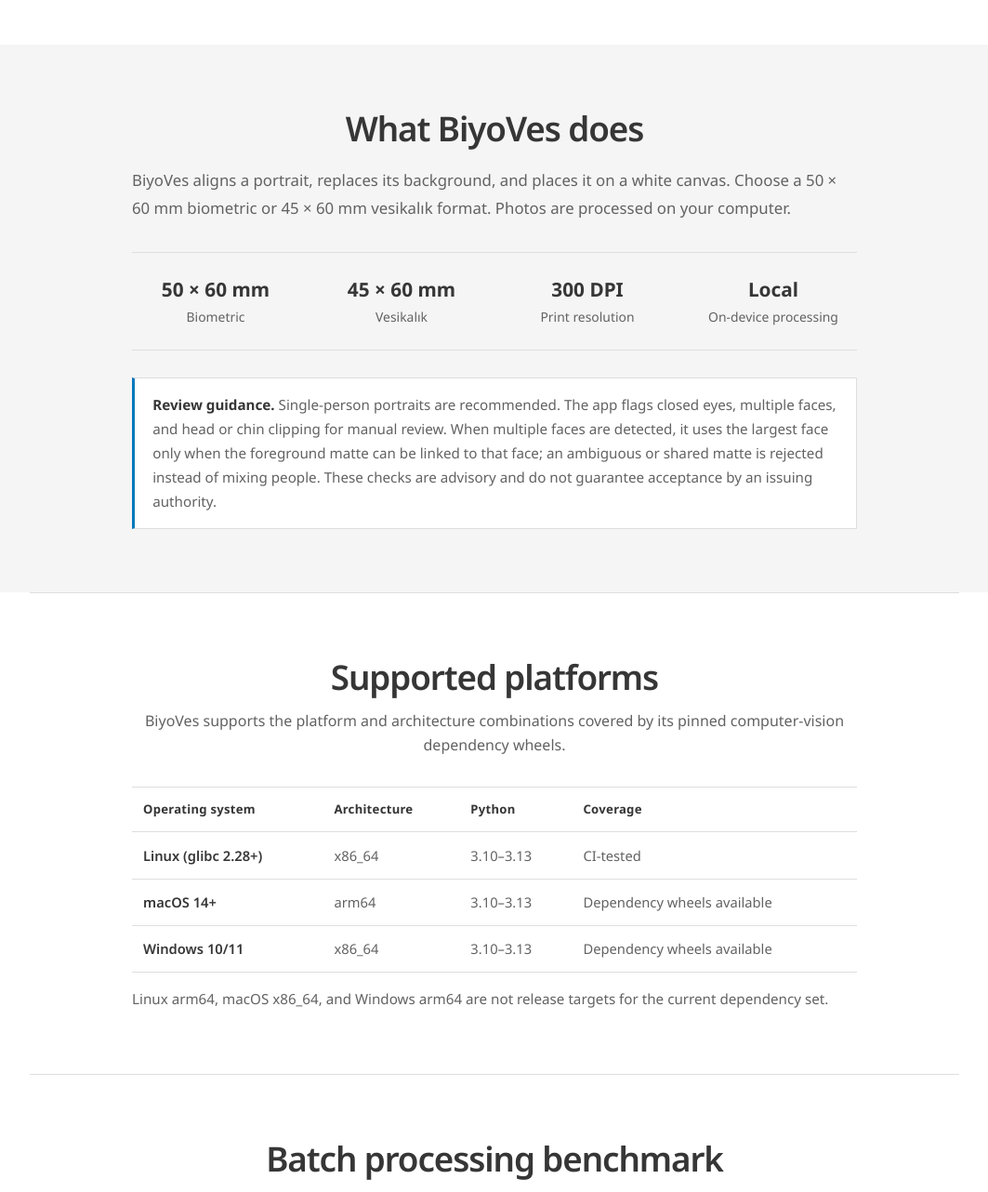
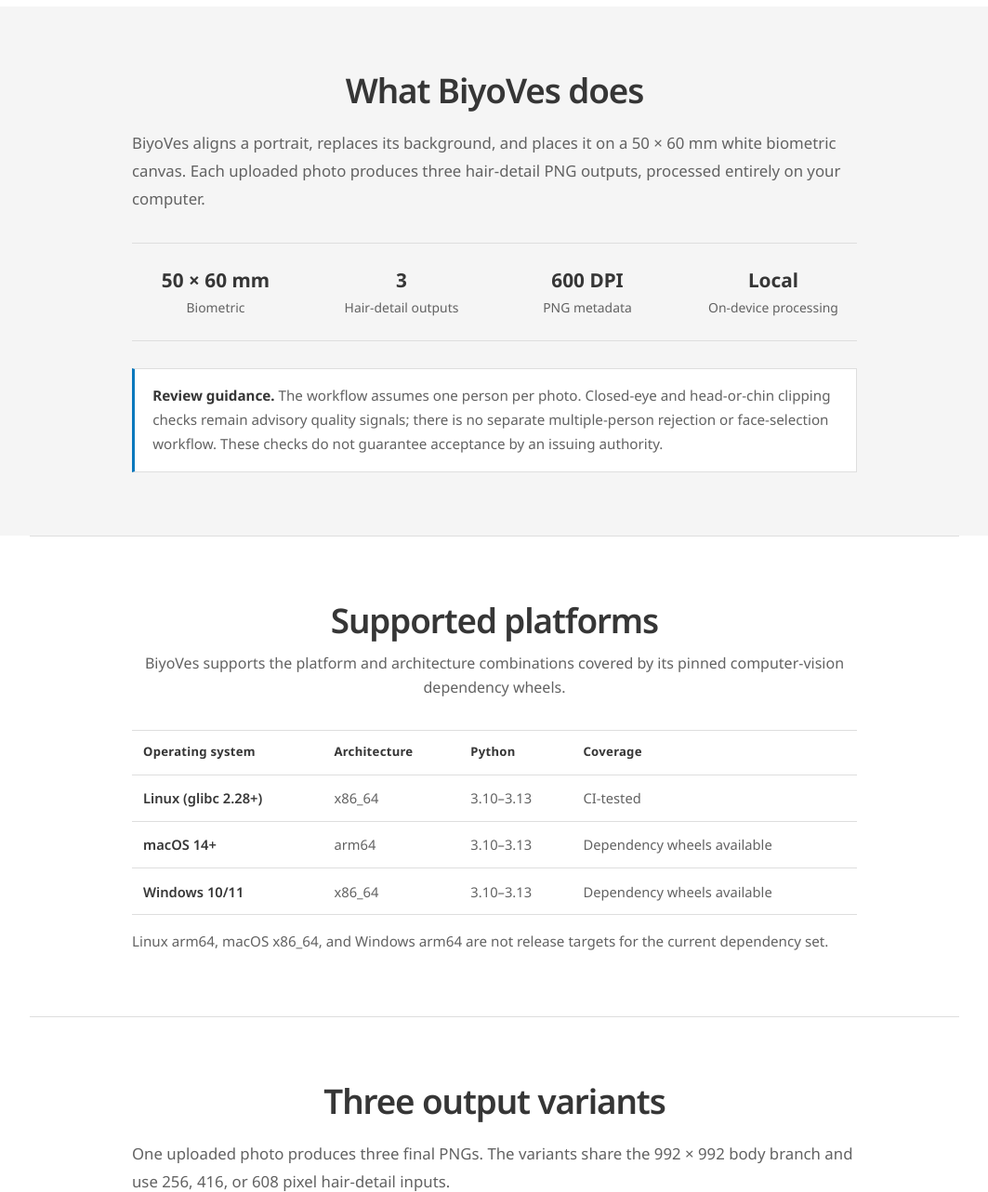
Before and after one commit to mehmetaytugyuruk/mehmetaytugyuruk.github.io, a Jekyll site: the page built from biyoves/index.html, in a window 1280 px wide and 1400 px high, scrolled down 1003 px, cut to the strip 118-1400 px from the top of the window. Shown: the whole strip at 93% size, without its empty margins (108-1171 px from the left). Built offline with Jekyll 4.4.1, drawn with Linux system fonts in a browser that asks for light colours; some web fonts are replaced; some of the changed text lies outside the part shown.

Commit message:
Refresh BiyoVes site content

```diff
--- a/_data/software.yml
+++ b/_data/software.yml
@@ -38,7 +38,7 @@
   image_height: 1194
   programming_language: Python
   context: Python app · Local photo processing
-  description: A local-first app for Turkish biometric and vesikalık portraits, with facial geometry, background matting, automatic placement, and advisory quality checks.
+  description: A local-first app for biometric portraits, with facial geometry, BiRefNet Lite background matting, three hair-detail PNG outputs, and advisory quality checks.
   links:
     - label: GitHub
       url: https://github.com/mehmetaytugyuruk/biyoves
--- a/biyoves/index.html
+++ b/biyoves/index.html
@@ -1,7 +1,7 @@
 ---
 layout: default
-title: BiyoVes — Local Turkish biometric and vesikalık photo preparation
-description: Prepare Turkish biometric and vesikalık portraits locally with BiyoVes, a free open-source app.
+title: BiyoVes — Local biometric photo processing
+description: Prepare biometric portraits locally with BiyoVes, a free open-source app.
 project_site: true
 project_stylesheet: /assets/css/biyoves.css
 og_image: /assets/images/projects/biyoves/overview.png
@@ -13,8 +13,8 @@
   <header class="bv-hero">
     <div class="bv-container bv-container-narrow">
       <h1>BiyoVes</h1>
-      <p class="bv-tagline">Prepare Turkish biometric and vesikalık photos on your computer.</p>
-      <p class="bv-intro">Turn an everyday portrait into a clean, consistently placed, white-background photo. BiyoVes combines facial geometry, soft background matting, and format-aware composition in one local workflow.</p>
+      <p class="bv-tagline">Prepare biometric photos on your computer.</p>
+      <p class="bv-intro">Turn an everyday portrait into a clean, consistently placed, white-background biometric photo. BiyoVes combines facial geometry, BiRefNet Lite background matting, and three hair-detail variants in one local workflow.</p>
       <nav class="bv-resource-links" aria-label="BiyoVes resources">
         <a class="bv-resource-link" href="https://github.com/mehmetaytugyuruk/biyoves" target="_blank" rel="noopener noreferrer">
           <svg viewBox="0 0 24 24" aria-hidden="true" fill="currentColor"><path d="M12 .8a11.2 11.2 0 0 0-3.54 21.83c.56.1.77-.24.77-.54v-2.1c-3.12.68-3.78-1.32-3.78-1.32-.51-1.3-1.25-1.65-1.25-1.65-1.02-.7.08-.69.08-.69 1.13.08 1.72 1.16 1.72 1.16 1 .1.69 2.5 3.26 1.13.1-.72.39-1.21.71-1.49-2.49-.28-5.1-1.25-5.1-5.54 0-1.22.44-2.22 1.15-3-.12-.28-.5-1.42.11-2.95 0 0 .94-.3 3.08 1.15a10.7 10.7 0 0 1 5.6 0c2.14-1.45 3.07-1.15 3.07-1.15.62 1.53.23 2.67.12 2.95.72.78 1.15 1.78 1.15 3 0 4.3-2.62 5.26-5.12 5.54.4.35.76 1.03.76 2.08v2.88c0 .3.2.65.77.54A11.2 11.2 0 0 0 12 .8Z"/></svg>
@@ -31,7 +31,7 @@
   <section class="bv-teaser bv-container" aria-label="BiyoVes overview">
     <figure>
       <a class="bv-figure-link" href="{{ '/assets/images/projects/biyoves/overview.png' | relative_url }}" aria-label="Open the BiyoVes overview image at full resolution">
-        <img src="{{ '/assets/images/projects/biyoves/overview.png' | relative_url }}" width="1920" height="1080" alt="BiyoVes turns portraits into white-background biometric and vesikalık photos." fetchpriority="high">
+        <img src="{{ '/assets/images/projects/biyoves/overview.png' | relative_url }}" width="1920" height="1080" alt="BiyoVes turns a portrait into three white-background biometric photo outputs." fetchpriority="high">
       </a>
     </figure>
   </section>
@@ -39,15 +39,15 @@
   <section class="bv-section bv-shaded" id="overview" aria-labelledby="overview-title">
     <div class="bv-container bv-container-narrow">
       <h2 id="overview-title">What BiyoVes does</h2>
-      <p class="bv-lead">BiyoVes aligns a portrait, replaces its background, and places it on a white canvas. Choose a 50 × 60 mm biometric or 45 × 60 mm vesikalık format. Photos are processed on your computer.</p>
+      <p class="bv-lead">BiyoVes aligns a portrait, replaces its background, and places it on a 50 × 60 mm white biometric canvas. Each uploaded photo produces three hair-detail PNG outputs, processed entirely on your computer.</p>
       <div class="bv-facts" aria-label="BiyoVes at a glance">
         <div><strong>50 × 60 mm</strong><span>Biometric</span></div>
-        <div><strong>45 × 60 mm</strong><span>Vesikalık</span></div>
-        <div><strong>300 DPI</strong><span>Print resolution</span></div>
+        <div><strong>3</strong><span>Hair-detail outputs</span></div>
+        <div><strong>600 DPI</strong><span>PNG metadata</span></div>
         <div><strong>Local</strong><span>On-device processing</span></div>
       </div>
       <div class="bv-note">
-        <strong>Review guidance.</strong> Single-person portraits are recommended. The app flags closed eyes, multiple faces, and head or chin clipping for manual review. When multiple faces are detected, it uses the largest face only when the foreground matte can be linked to that face; an ambiguous or shared matte is rejected instead of mixing people. These checks are advisory and do not guarantee acceptance by an issuing authority.
+        <strong>Review guidance.</strong> The workflow assumes one person per photo. Closed-eye and head-or-chin clipping checks remain advisory quality signals; there is no separate multiple-person rejection or face-selection workflow. These checks do not guarantee acceptance by an issuing authority.
       </div>
     </div>
   </section>
@@ -94,13 +94,13 @@
 
   <section class="bv-section bv-container" id="benchmark" aria-labelledby="benchmark-title">
     <div class="bv-container-narrow">
-      <h2 id="benchmark-title">Batch processing benchmark</h2>
-      <p class="bv-lead">BiyoVes processed 1,000 photos in 9 minutes 7 seconds. At an assumed expert preparation time of 2 minutes per photo, preparing the same 1,000 photos manually would take 2,000 minutes (33 hours 20 minutes).</p>
-      <div class="bv-facts" aria-label="Batch processing benchmark results">
-        <div><strong>9 min 7 sec</strong><span>BiyoVes batch time</span></div>
-        <div><strong>1,000</strong><span>photos processed</span></div>
-        <div><strong>33 hr 20 min</strong><span>estimated manual preparation</span></div>
-        <div><strong>200×+</strong><span>faster than estimated manual prep</span></div>
+      <h2 id="benchmark-title">Three output variants</h2>
+      <p class="bv-lead">One uploaded photo produces three final PNGs. The variants share the 992 × 992 body branch and use 256, 416, or 608 pixel hair-detail inputs.</p>
+      <div class="bv-facts" aria-label="BiyoVes output variants">
+        <div><strong>256 px</strong><span>Low hair detail</span></div>
+        <div><strong>416 px</strong><span>Medium hair detail</span></div>
+        <div><strong>608 px</strong><span>High hair detail</span></div>
+        <div><strong>3 PNGs</strong><span>Per uploaded photo</span></div>
       </div>
     </div>
   </section>
@@ -121,7 +121,7 @@
       <article>
         <span class="bv-step">03</span>
         <h3>Prepare the photo</h3>
-        <p>The portrait is placed on a white canvas in the selected format.</p>
+        <p>The portrait is placed on a fixed 50 × 60 mm biometric white canvas.</p>
       </article>
     </div>
     <figure class="bv-figure bv-analysis">
@@ -141,14 +141,14 @@
       <figcaption>Original portraits and prepared outputs.</figcaption>
     </figure>
     <div class="bv-preset-copy">
-      <h3>Two format presets</h3>
-      <p>Choose a biometric or vesikalık layout. Requirements can vary by issuing authority.</p>
+      <h3>Three hair-detail outputs</h3>
+      <p>The same biometric composition is rendered with low, medium, and high hair-detail inputs.</p>
     </div>
     <figure class="bv-figure bv-gallery">
-      <a class="bv-figure-link" href="{{ '/assets/images/projects/biyoves/presets.webp' | relative_url }}" aria-label="Open the biometric and vesikalık output comparison">
-        <img src="{{ '/assets/images/projects/biyoves/presets.webp' | relative_url }}" width="1920" height="1196" alt="Four synthetic subjects prepared with biometric and vesikalık presets." loading="lazy" decoding="async">
+      <a class="bv-figure-link" href="{{ '/assets/images/projects/biyoves/presets.webp' | relative_url }}" aria-label="Open the hair-detail output comparison">
+        <img src="{{ '/assets/images/projects/biyoves/presets.webp' | relative_url }}" width="1920" height="1196" alt="Synthetic subjects shown with BiyoVes output variants." loading="lazy" decoding="async">
       </a>
-      <figcaption>The same portrait prepared with both formats.</figcaption>
+      <figcaption>Example output variants from the same processing workflow.</figcaption>
     </figure>
   </section>
 
@@ -184,7 +184,7 @@
 .venv\Scripts\Activate.ps1
 python -m pip install -e .
 python app.py</code></pre>
-      <p class="bv-start-note">Requires Python 3.10–3.13. Open <code>http://127.0.0.1:7860</code> after starting the app. The first run downloads its models.</p>
+      <p class="bv-start-note">Requires Python 3.10–3.13. Open <code>http://127.0.0.1:7860</code>, upload one photo, and download the three PNG outputs. The first run downloads and verifies its models.</p>
       <p class="bv-centered"><a class="bv-text-link" href="https://github.com/mehmetaytugyuruk/biyoves" target="_blank" rel="noopener noreferrer">Full instructions on GitHub</a></p>
     </div>
   </section>
```
